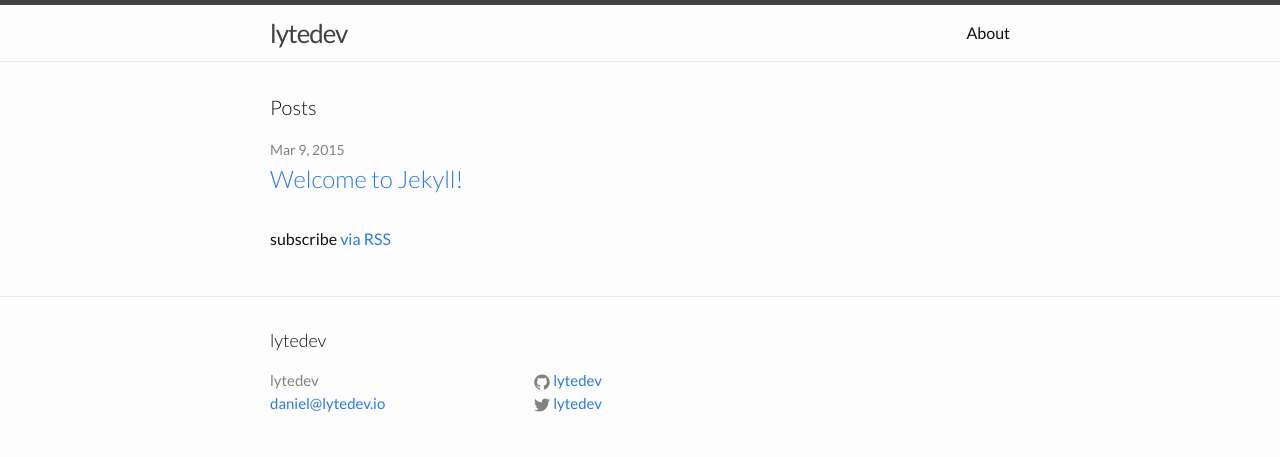
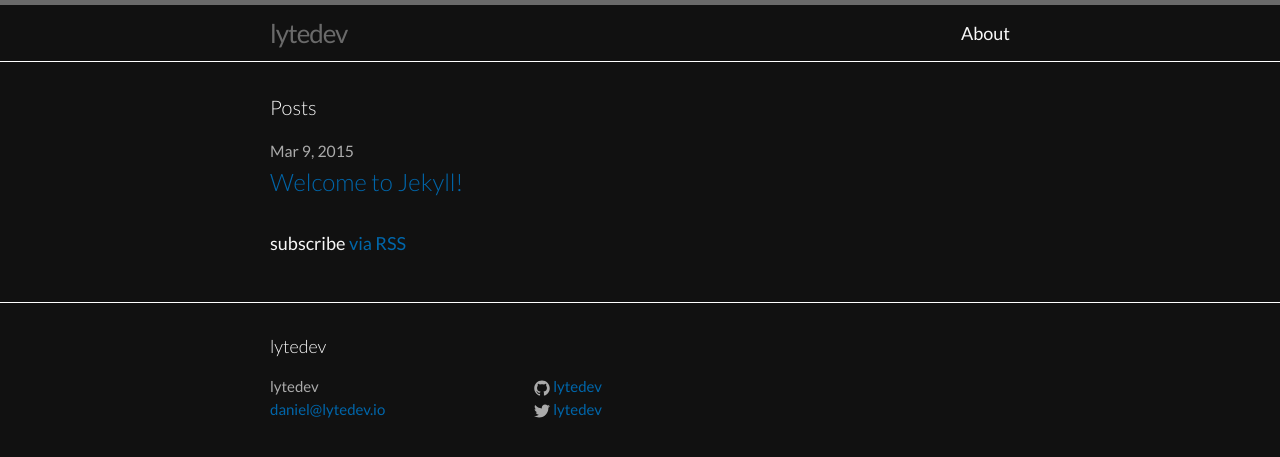
Before and after one commit to lytedev/old-lytedev.github.io, a Jekyll site: the page built from index.html, in a window 1280 px wide. Shown: the top 457 px of the page. Built offline with Jekyll 4.4.1, drawn with Linux system fonts in a browser that asks for light colours.

Commit message:
changed styles, rake watch should host publically

```diff
--- a/Gemfile
+++ b/Gemfile
@@ -1,5 +1,7 @@
 # A sample Gemfile
 source "https://rubygems.org"
 
+gem 'jekyll'
 gem 'redcarpet'
 gem 'tempdir'
+gem 'jekyll-haml'
--- a/_plugins/bundler.rb
+++ b/_plugins/bundler.rb
@@ -1,4 +1,4 @@
 # _plguins/bundler.rb
 require "rubygems"
 require "bundler/setup"
-Bunder.require(:default)
+Bundler.require(:default)
--- a/css/main.scss
+++ b/css/main.scss
@@ -7,17 +7,17 @@
 
 // Our variables
 $base-font-family: "Lato", Helvetica, Arial, sans-serif;
-$base-font-size:   16px;
+$base-font-size:   18px;
 $small-font-size:  $base-font-size * 0.875;
 $base-line-height: 1.5;
 
 $spacing-unit:     30px;
 
-$text-color:       #111;
-$background-color: #fdfdfd;
-$brand-color:      #2a7ae2;
+$text-color:       #f8f8f8;
+$background-color: #111111;
+$brand-color:      #0066aa;
 
-$grey-color:       #828282;
+$grey-color:       #aaaaaa;
 $grey-color-light: lighten($grey-color, 40%);
 $grey-color-dark:  darken($grey-color, 25%);
 
--- a/scripts/main.coffee
+++ b/scripts/main.coffee
@@ -2,3 +2,5 @@
 ---
 
 alert "sup"
+document.write "WTF IS HAPPENING"
+console.log "FUNK U DUDES"
```
Also changed, not shown: _posts/2015-03-09-welcome-to-jekyll.md (renamed from _posts/2015-03-09-welcome-to-jekyll.markdown), 3 other files.
